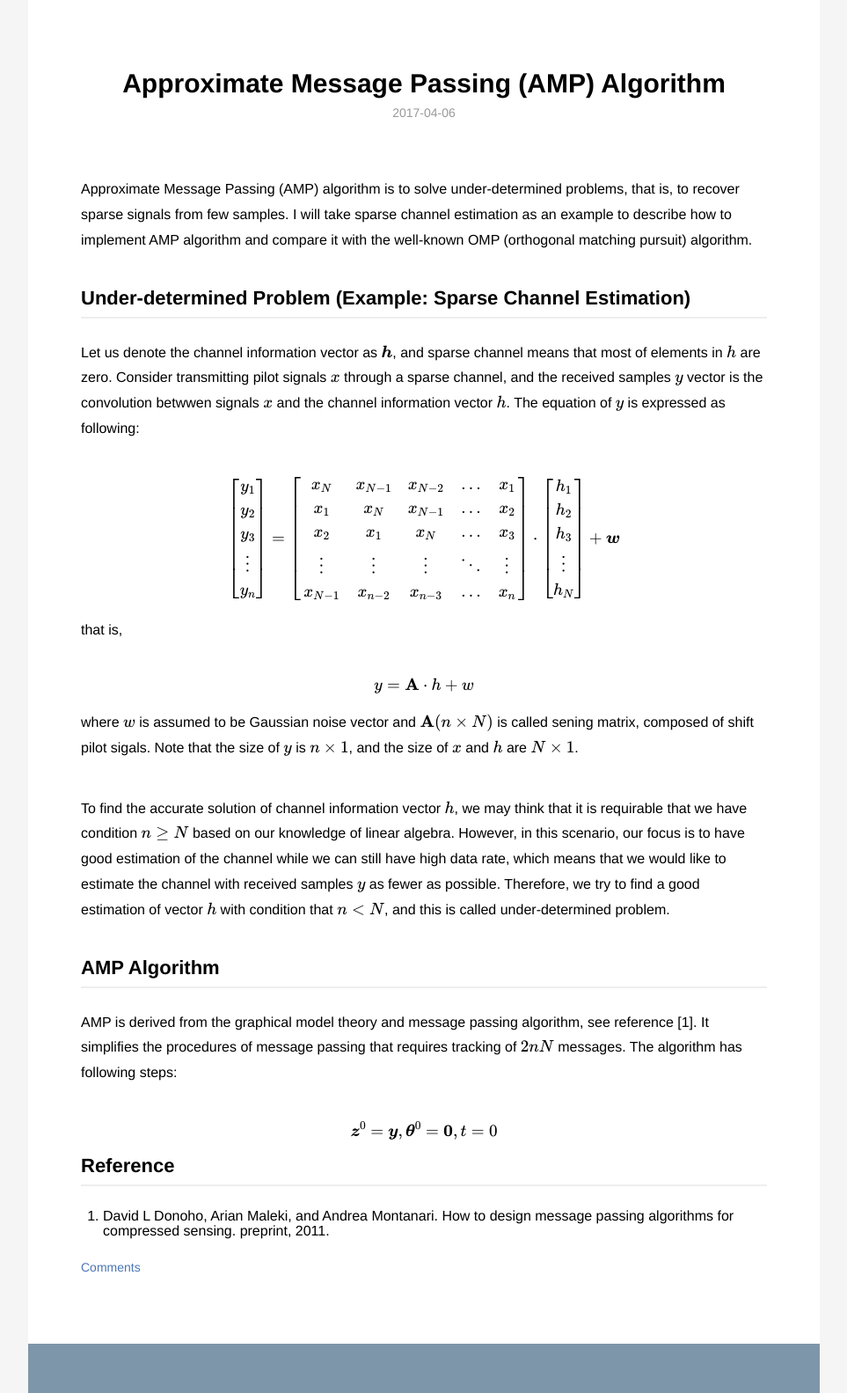
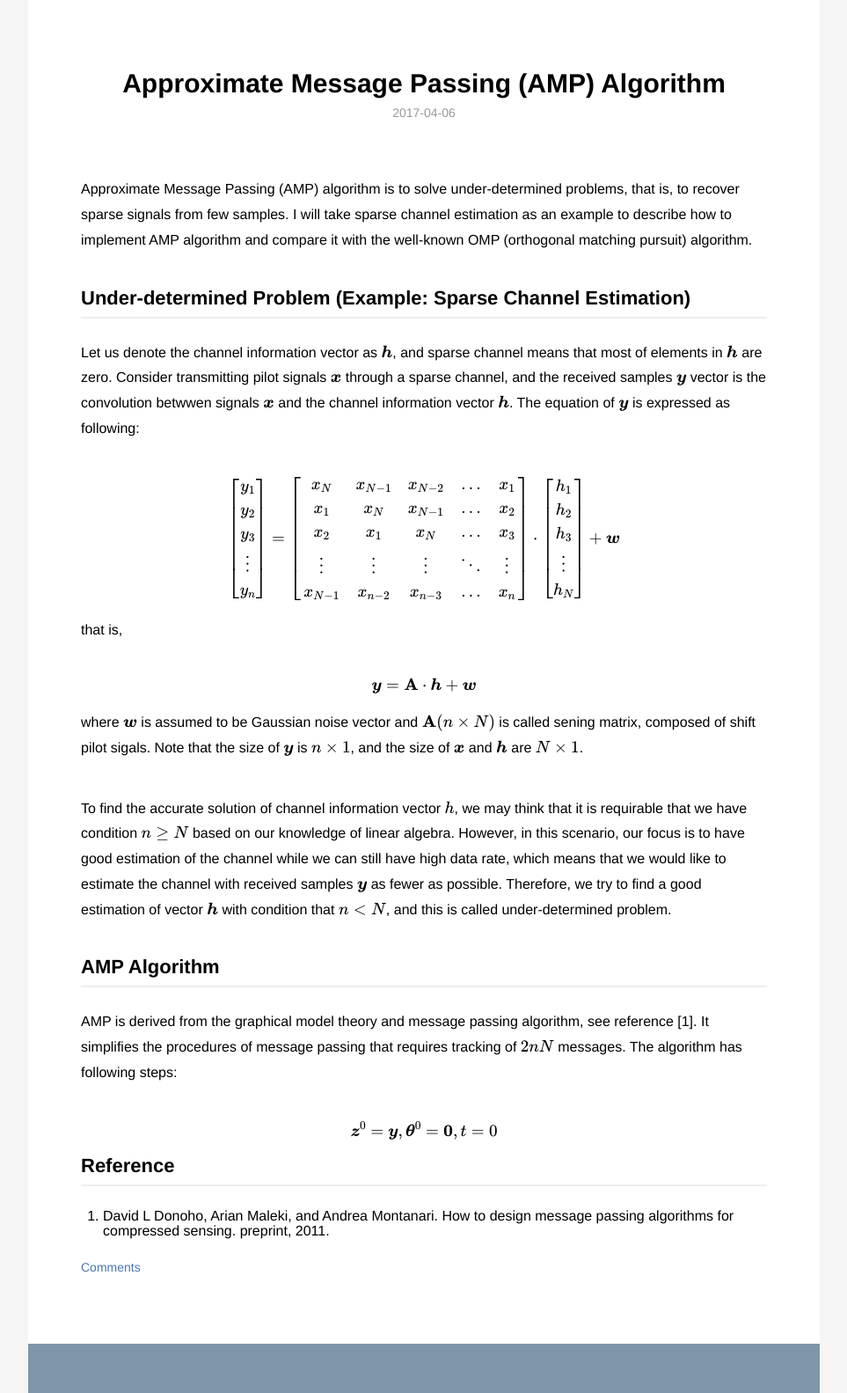
Before and after one commit to danqing117/danqing117.github.io, a Jekyll site: the page built from _posts/2017-04-06-AMP.md, in a window 1280 px wide, cut to the strip 0-1583 px from the top of the page. Shown: the whole strip at 88% size, without its empty margins (158-1121 px from the left). Built offline with Jekyll 4.4.1, drawn with Linux system fonts in a browser that asks for light colours; formulas are drawn with MathJax 3; grey boxes are pictures that could not be loaded.

Commit message:
Update 2017-04-06-AMP.md

```diff
--- a/_posts/2017-04-06-AMP.md
+++ b/_posts/2017-04-06-AMP.md
@@ -9,7 +9,7 @@ category: blog
 Approximate Message Passing (AMP) algorithm is to solve under-determined problems, that is, to recover sparse signals from few samples. I will take sparse channel estimation as an example to describe how to implement AMP algorithm and compare it with the well-known OMP (orthogonal matching pursuit) algorithm.
 
 ## Under-determined Problem (Example: Sparse Channel Estimation)
-Let us denote the channel information vector as \\(\boldsymbol{h}\\), and sparse channel means that most of elements in \\(h\\) are zero. Consider transmitting pilot signals \\(x\\) through a sparse channel, and the received samples \\(y\\) vector is the convolution betwwen signals \\(x\\) and the channel information vector \\(h\\). The equation of \\(y\\) is expressed as following:
+Let us denote the channel information vector as \\(\boldsymbol{h}\\), and sparse channel means that most of elements in \\(\boldsymbol{h}\\) are zero. Consider transmitting pilot signals \\(\boldsymbol{x}\\) through a sparse channel, and the received samples \\(\boldsymbol{y}\\) vector is the convolution betwwen signals \\(\boldsymbol{x}\\) and the channel information vector \\(\boldsymbol{h}\\). The equation of \\(\boldsymbol{y}\\) is expressed as following:
 
 $$
 \begin{bmatrix}
@@ -38,11 +38,11 @@ $$
 
 that is,
 
-$$y=\mathbf{A}\cdot h +w$$
+$$\boldsymbol{y}=\mathbf{A}\cdot\boldsymbol{h} +\boldsymbol{w}$$
 
-where \\(w\\) is assumed to be Gaussian noise vector and \\(\mathbf{A} (n\times N)\\) is called sening matrix, composed of shift pilot sigals. Note that the size of \\(y\\) is \\(n \times 1\\), and the size of \\(x\\) and \\( h\\) are \\(N \times 1\\).
+where \\(\boldsymbol{w}\\) is assumed to be Gaussian noise vector and \\(\mathbf{A} (n\times N)\\) is called sening matrix, composed of shift pilot sigals. Note that the size of \\(\boldsymbol{y}\\) is \\(n \times 1\\), and the size of \\(\boldsymbol{x}\\) and \\(\boldsymbol{h}\\) are \\(N \times 1\\).
 
-To find the accurate solution of channel information vector \\(h\\), we may think that it is requirable that we have condition \\(n \geq N\\) based on our knowledge of linear algebra. However, in this scenario, our focus is to have good estimation of the channel while we can still have high data rate, which means that we would like to estimate the channel with received samples \\( y\\) as fewer as possible. Therefore, we try to find a good estimation of vector \\( h\\) with condition that \\( n < N\\), and this is called under-determined problem.
+To find the accurate solution of channel information vector \\(h\\), we may think that it is requirable that we have condition \\(n \geq N\\) based on our knowledge of linear algebra. However, in this scenario, our focus is to have good estimation of the channel while we can still have high data rate, which means that we would like to estimate the channel with received samples \\(\boldsymbol{y}\\) as fewer as possible. Therefore, we try to find a good estimation of vector \\(\boldsymbol{h}\\) with condition that \\( n < N\\), and this is called under-determined problem.
 
 ## AMP Algorithm
 AMP is derived from the graphical model theory and message passing algorithm, see reference [1]. It simplifies the procedures of message passing that requires tracking of \\( 2nN\\) messages. The algorithm has following steps:
```
